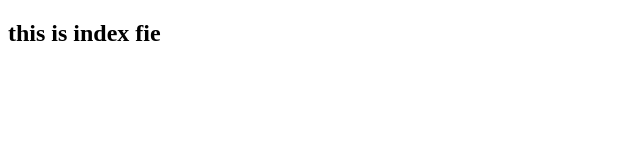
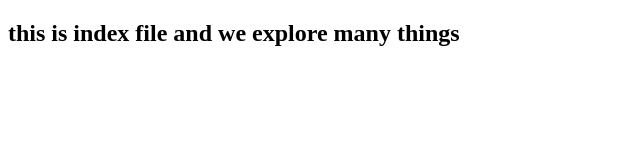
Before and after one commit to 123-Jawad/New, a plain HTML site: page index.html in a window 1280 px wide. Shown: the whole page, without its empty margins (0-640 px from the left). Drawn offline with Linux system fonts and the light colour scheme.

Commit message:
again sssd

```diff
--- a/index.html
+++ b/index.html
@@ -7,6 +7,6 @@
     <title>Document</title>
 </head>
 <body>
-    <h2>this is index fie</h2>
+    <h2>this is index file and we explore many things</h2>
 </body>
 </html>
```
